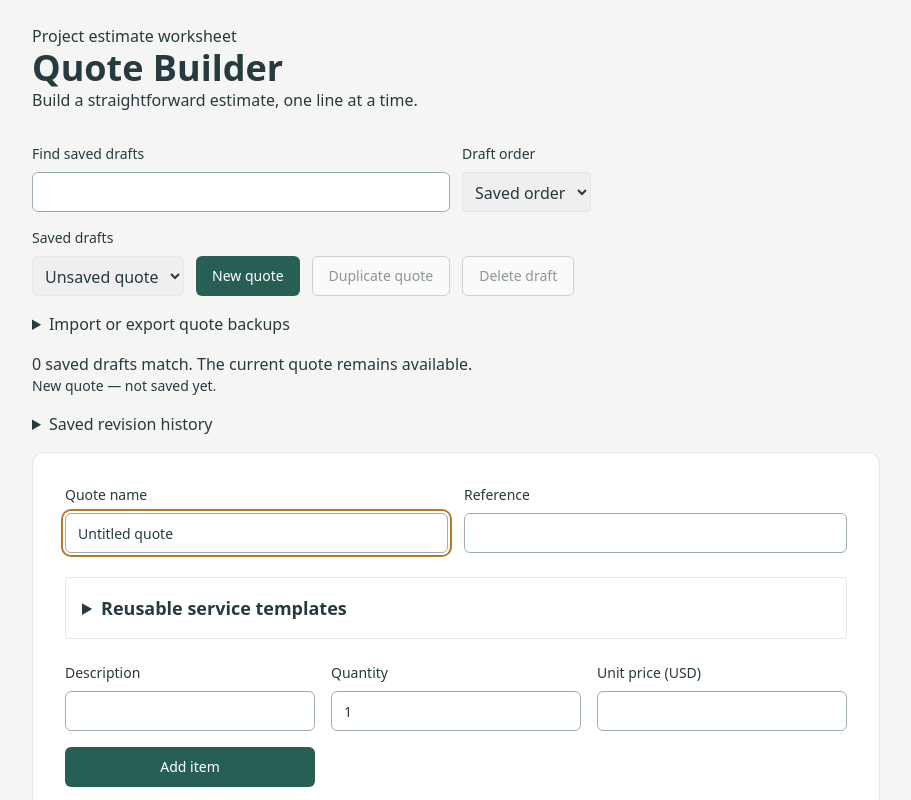
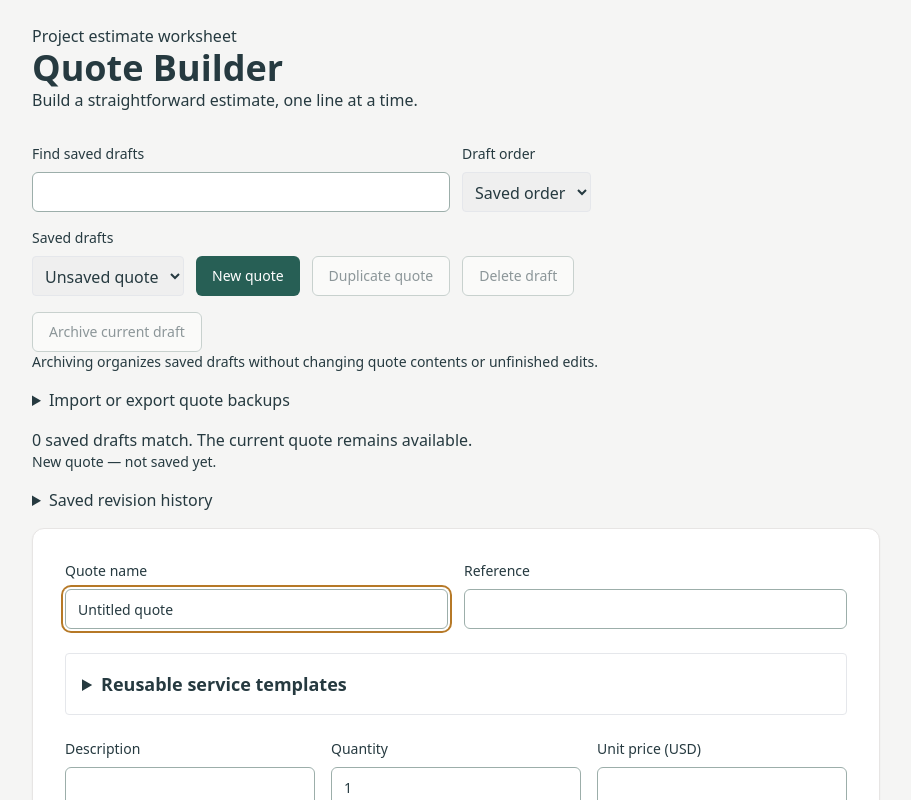
Before and after one commit to kirkduchesne/quote-builder, a Next.js app: page / in a window 1280 px wide. Shown: the top 800 px of the page, without its empty margins (184-1095 px from the left). Built offline with nearby package versions, Linux system fonts and the light colour scheme.

Commit message:
feat: add archive controls for saved drafts

```diff
--- a/components/draft-workspace.tsx
+++ b/components/draft-workspace.tsx
@@ -1,4 +1,5 @@
 'use client';
+import { useOrganization } from '@/components/use-organization';
 import { useEffect, useRef, useState } from 'react';
 import { RevisionHistory } from '@/components/revision-history';
 import { QuoteForm } from '@/components/quote-form';
@@ -19,6 +20,7 @@ import {
 import { writeDrafts } from '@/lib/draft-storage';
 const storageKey = 'quote-builder-drafts-v1';
 export function DraftWorkspace() {
+  const organizationState = useOrganization();
   const savedRaw = useRef<string | null>(null);
   const [search, setSearch] = useState('');
   const [order, setOrder] = useState('added');
@@ -315,6 +317,13 @@ export function DraftWorkspace() {
           Delete draft
         </Button>
       </div>
+      <div className="my-3 print:hidden">
+        <Button type="button" variant="outline" disabled={!organizationState.ready || !drafts.some(draft => draft.id === active.id)} onClick={() => {
+          organizationState.archive(active.id, !organizationState.organization.archivedIds.includes(active.id));
+        }}>{organizationState.organization.archivedIds.includes(active.id) ? 'Unarchive current draft' : 'Archive current draft'}</Button>
+        <p className="text-sm">Archiving organizes saved drafts without changing quote contents or unfinished edits.</p>
+        <p role="status">{organizationState.message}</p>
+      </div>
       <details className="my-4 print:hidden">
         <summary className="cursor-pointer font-medium">
           Import or export quote backups
--- /dev/null
+++ b/components/use-organization.ts
@@ -0,0 +1,44 @@
+'use client';
+import { useEffect, useRef, useState } from 'react';
+import { setArchived, type Organization } from '@/lib/organization';
+import { loadOrganization, saveOrganization } from '@/lib/organization-storage';
+
+export function useOrganization() {
+  const [organization, setOrganization] = useState<Organization>({ archivedIds: [] });
+  const [ready, setReady] = useState(false);
+  const [pending, setPending] = useState(false);
+  const [message, setMessage] = useState('');
+  const raw = useRef<string | null>(null);
+  const readable = useRef(false);
+  useEffect(() => {
+    const loaded = loadOrganization({ getItem: key => localStorage.getItem(key) });
+    setOrganization(loaded.organization);
+    raw.current = loaded.raw;
+    readable.current = loaded.readable;
+    if (!loaded.readable) setMessage('Draft organization could not be read. Saved metadata will be preserved; changes are session-only.');
+    setReady(true);
+  }, []);
+  useEffect(() => {
+    function warn(event: BeforeUnloadEvent) {
+      if (pending) { event.preventDefault(); event.returnValue = ''; }
+    }
+    window.addEventListener('beforeunload', warn);
+    return () => window.removeEventListener('beforeunload', warn);
+  }, [pending]);
+  function persist(next: Organization) {
+    setOrganization(next);
+    try {
+      if (!readable.current) throw new Error('Unreadable metadata');
+      raw.current = saveOrganization(localStorage, next, raw.current);
+      setPending(false); setMessage('Draft organization saved.');
+    } catch {
+      setPending(true); setMessage('Organization changes are session-only. Existing saved metadata was preserved. Quote contents are unchanged.');
+    }
+  }
+  function archive(id: string, value: boolean) {
+    if (!ready) return;
+    try { persist(setArchived(organization, id, value)); }
+    catch (error) { setMessage((error as Error).message); }
+  }
+  return { organization, ready, pending, message, archive, persist };
+}
```
